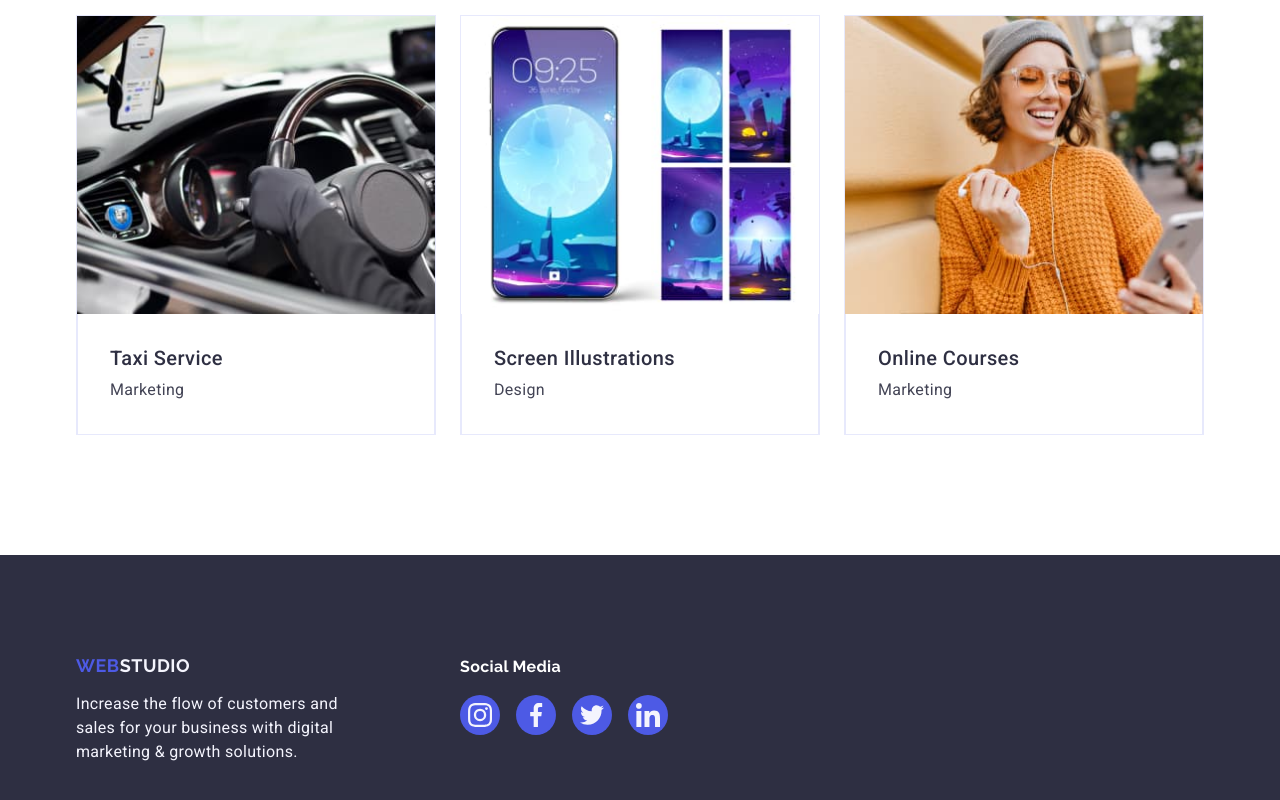
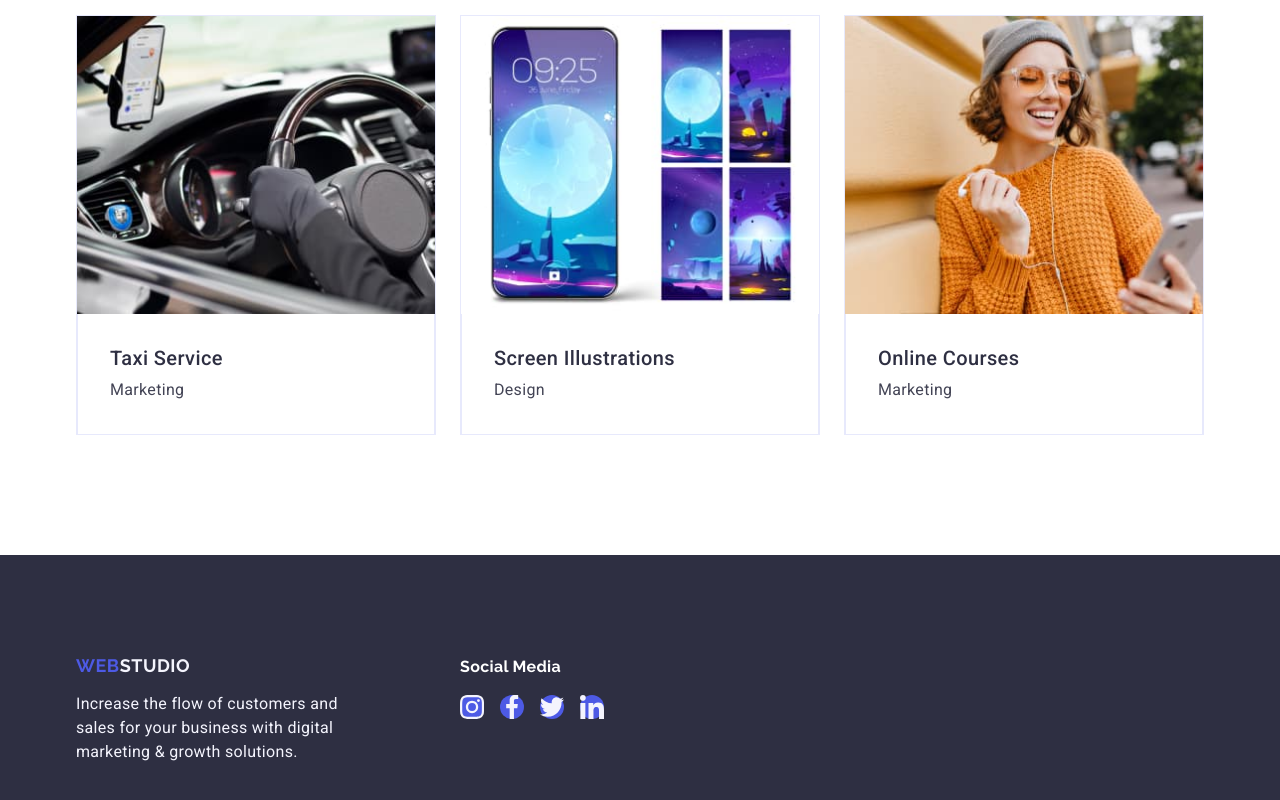
Before and after one commit to Rourkes/goit-markup-hw-04, a plain HTML site: page index.html in a window 1280 px wide. Shown: the part 2626-3426 px from the top of the page. Drawn offline with nearby package versions, Linux system fonts and the light colour scheme.

Commit message:
ыыфа

```diff
--- a/css/style.css
+++ b/css/style.css
@@ -313,7 +313,7 @@ padding-bottom: 8px;
     display: flex;
     align-items: center;
     justify-content: center;
-    transition: background-color 250ms cubic-bezier(0.4, 0, 0.2, 1);
+    transition:background-color 250ms cubic-bezier(0.4, 0, 0.2, 1);
 }
 .team-contact-list {
     display: flex;
@@ -448,13 +448,14 @@ max-width: 264px;
     color: #f4f4fd;
 }
 .footer-box {
-    padding-right: 120px ;
+    margin-right: 120px ;
 }
 .footer-box-second {
 
 }
 .footer-container {
     display: flex;
+    align-items: baseline;
 }
 .footer-social-media {
     font-weight: 500;
@@ -465,8 +466,8 @@ color: #fff;
 margin-bottom: 16px;
 }
 .footer-contact-link{
-    width: 40px;
-height: 40px;
+    width: 100%;
+height: 100%;
 background-color: #4d5ae5;
 border-radius: 50%;
 display: flex;
@@ -477,6 +478,9 @@ justify-content: center;
     display: flex;
     gap: 16px;
 }
-.footer-contact-link:hover {
+.footer-contact-link:hover, :focus {
     background-color: #31d0aa;
 }
+.footer-contact-link {
+    transition: background-color 250ms cubic-bezier(0.4, 0, 0.2, 1);
+}
--- a/index.html
+++ b/index.html
@@ -309,8 +309,7 @@
     </section>
       </main>
       <footer class="footer">
-        <div class="container">
-<div class="footer-container">
+        <div class="container footer-container">
         <div class="footer-box">
                 <a class="footer-logo" href="./index.html">Web<span class="footer-logo-style">Studio</span></a>
                 <p class="footer-p">Increase the flow of customers and sales for your business with digital marketing & growth solutions.</p>
@@ -318,7 +317,7 @@
         <div class="footer-box-second">
             <p class="footer-social-media">Social Media</p>
             <ul class="footer-contact-list">
-                <li>
+                <li class="footer-contact-item">
                     <a class="footer-contact-link" href="" target="_blank" rel="noreferer noopener nofollow">
                         <svg class="footer-contact-icon" width="24" height="24">
                             <use href="./images/icons.svg#icon-instagram-2"></use>
@@ -326,21 +325,21 @@
                     </a>
 
                 </li>
-                <li>
+                <li class="footer-contact-item">
                     <a class="footer-contact-link" href="" target="_blank" rel="noreferer noopener nofollow">
                     <svg class="footer-contact-icon" width="24" height="24">
                         <use href="./images/icons.svg#icon-facebook-1"></use>
                     </svg>
                 </a>
             </li>
-                <li>
+                <li class="footer-contact-item">
                     <a class="footer-contact-link" href="" target="_blank" rel="noreferer noopener nofollow">
                     <svg class="footer-contact-icon" width="24" height="24">
                         <use href="./images/icons.svg#icon-twitter-1"></use>
                     </svg>
                 </a>
             </li>
-            <li>
+            <li class="footer-contact-item">
                 <a class="footer-contact-link" href="" target="_blank" rel="noreferer noopener nofollow">
                     <svg class="footer-contact-icon" width="24" height="24">
                         <use href="./images/icons.svg#icon-linkedin-1"></use>
@@ -349,7 +348,6 @@
             </li>
             </ul>
         </div>
-        </div>
     </div>
     </footer>
 </body>
```
